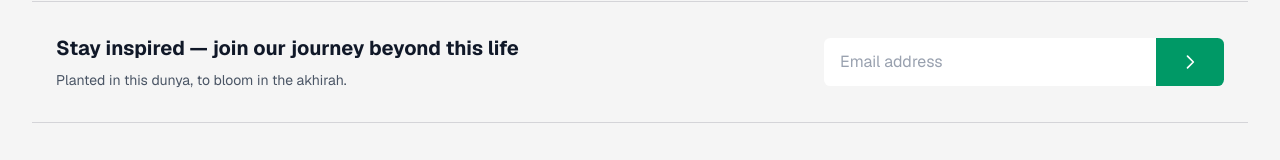
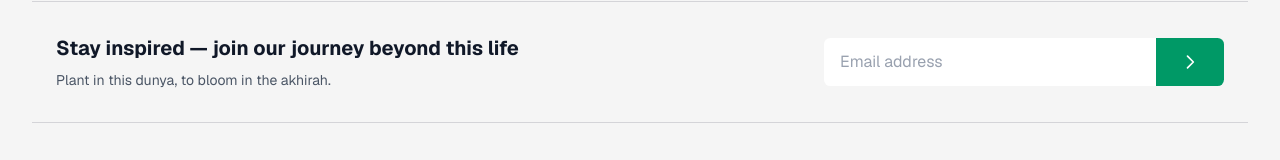
Before and after one commit to Akshi1277/tpf_frontend, a Next.js app: page / in a window 1280 px wide. Shown: the part 4803-4963 px from the top of the page. Built offline with nearby package versions, Linux system fonts and the light colour scheme; no server answers.

Commit message:
changed the footer text from Plantated to Plant

```diff
--- a/src/components/layout/Footer.jsx
+++ b/src/components/layout/Footer.jsx
@@ -126,7 +126,7 @@ export default function Footer({ darkMode}) {
                 Stay inspired — join our journey beyond this life
               </h3>
               <p className={`text-sm ${darkMode ? 'text-zinc-400' : 'text-gray-600'}`}>
-               Planted in this dunya, to bloom in the akhirah.
+               Plant in this dunya, to bloom in the akhirah.
               </p>
             </div>
             <div className="flex w-full md:w-auto md:min-w-[400px]">
```
